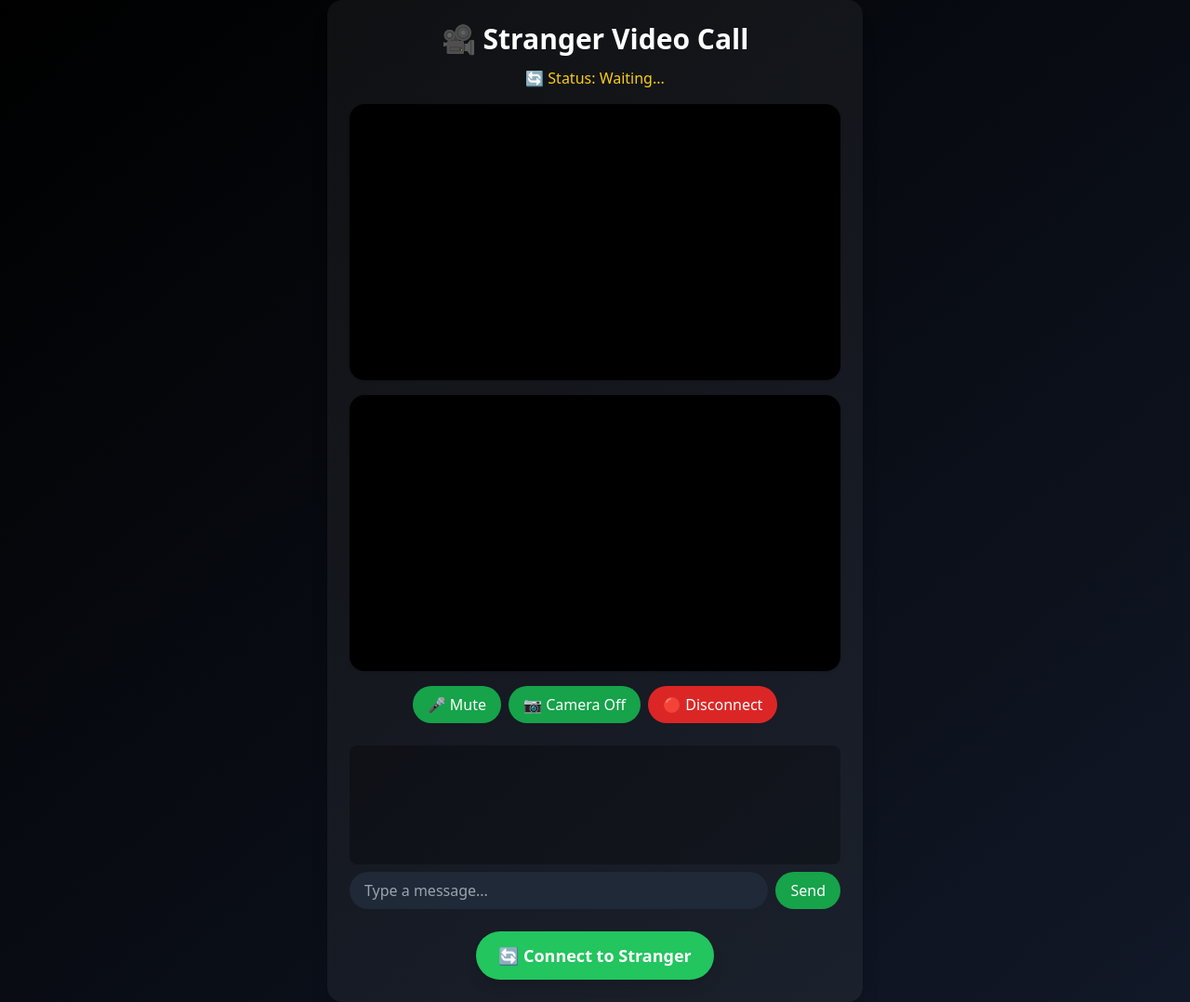
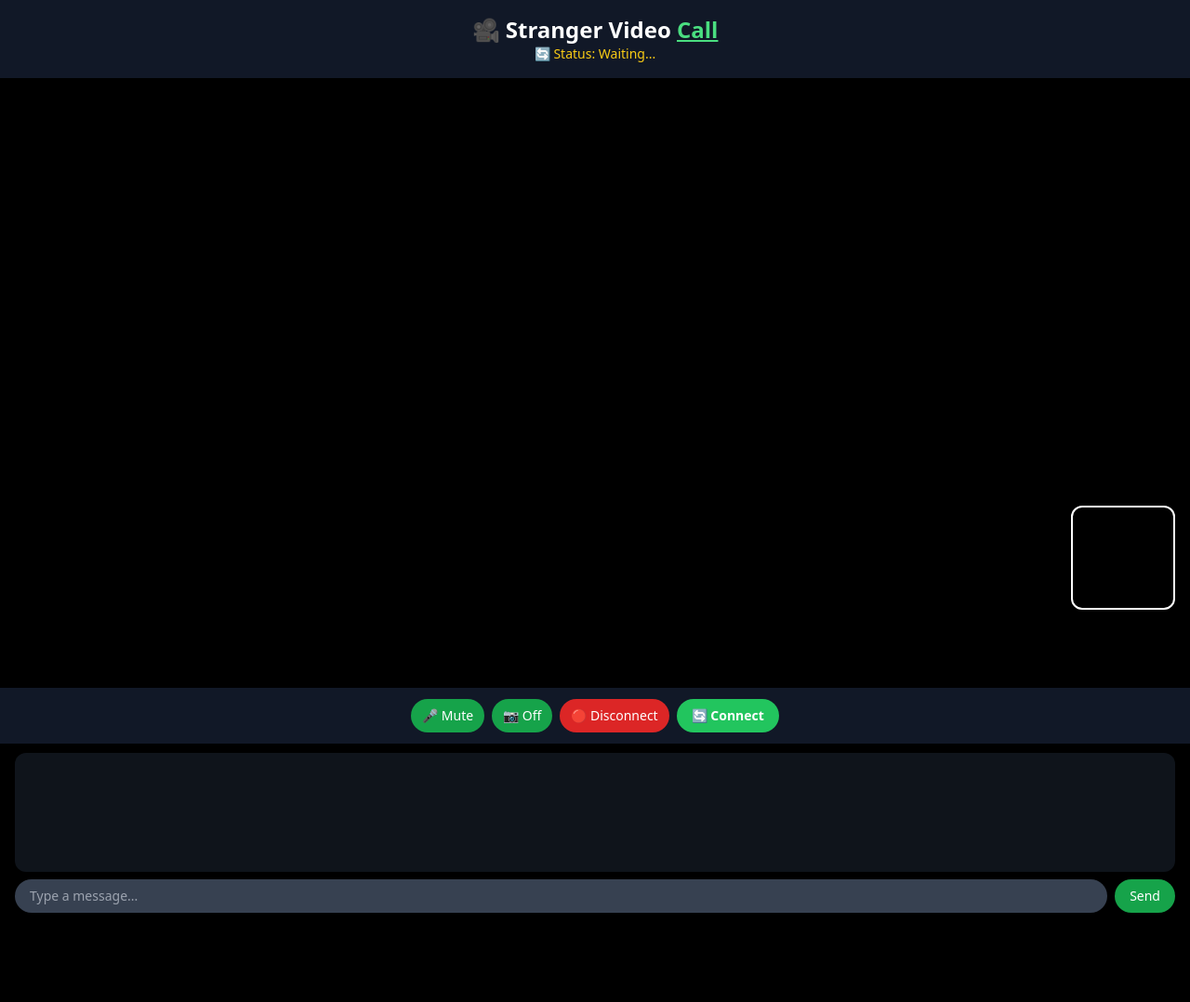
Before and after one commit to Adarshlumi/CHAT_KERALA, a Flask app: page / in a window 1280 px wide. Shown: the whole page at 93% size. After the commit the page ends 982 px from the top, so only its background shows below. Run offline with Flask 3, Linux system fonts and the light colour scheme; some libraries are stand-ins or nearby versions.

Commit message:
Update index.html

```diff
--- a/templates/index.html
+++ b/templates/index.html
@@ -5,13 +5,11 @@
   <meta name="viewport" content="width=device-width, initial-scale=1.0" />
   <title>Stranger Video Chat</title>
 
-  <!-- PWA Support -->
-  <link rel="manifest" href="/manifest.json">
+  <!-- Tailwind for styling -->
+  <script src="https://cdn.tailwindcss.com"></script>
+  <link rel="manifest" href="/manifest.json" />
   <meta name="theme-color" content="#1db954" />
-  <link rel="apple-touch-icon" href="/icons/icon-192.png">
-
-  <!-- Tailwind CSS for modern styling -->
-  <script src="https://cdn.tailwindcss.com"></script>
+  <link rel="apple-touch-icon" href="/icons/icon-192.png" />
   <style>
     video {
       border-radius: 1rem;
@@ -26,7 +24,7 @@
     }
   </style>
 </head>
-<body class="bg-gradient-to-br from-black to-gray-900 text-white min-h-screen flex items-center justify-center px-4">
+<body class="bg-black text-white min-h-screen flex flex-col justify-between">
 
   <!-- Loader -->
   <div id="loader" class="fixed inset-0 bg-black bg-opacity-70 flex flex-col items-center justify-center z-50 hidden">
@@ -34,40 +32,37 @@
     <p class="text-lg">Finding a stranger...</p>
   </div>
 
-  <!-- Main Container -->
-  <div class="w-full max-w-xl bg-white bg-opacity-5 p-6 rounded-2xl shadow-xl flex flex-col items-center">
-    <h1 class="text-3xl font-bold mb-3 text-center">🎥 Stranger Video <a href="/admin">Call</a></h1>
-    <p id="statusBar" class="text-yellow-400 font-medium mb-4">🔄 Status: Waiting...</p>
-
-    <!-- Videos -->
-    <div id="videos" class="flex flex-col gap-4 w-full">
-      <video id="localVideo" autoplay muted playsinline class="w-full aspect-video shadow"></video>
-      <video id="remoteVideo" autoplay playsinline class="w-full aspect-video shadow"></video>
+  <!-- Header -->
+  <div class="text-center py-4 px-4 bg-gray-900 shadow-md">
+    <h1 class="text-2xl font-bold">🎥 Stranger Video <a href="/admin" class="underline text-green-400">Call</a></h1>
+    <p id="statusBar" class="text-yellow-400 text-sm">🔄 Status: Waiting...</p>
   </div>
 
-    <!-- Controls -->
-    <div class="flex gap-2 mt-4 flex-wrap justify-center">
-      <button onclick="toggleMic()" id="micBtn" class="bg-green-600 px-4 py-2 rounded-full">🎤 Mute</button>
-      <button onclick="toggleCam()" id="camBtn" class="bg-green-600 px-4 py-2 rounded-full">📷 Camera Off</button>
-      <button onclick="disconnectCall()" class="bg-red-600 px-4 py-2 rounded-full">🔴 Disconnect</button>
+  <!-- Video Section -->
+  <div class="flex-1 flex flex-col gap-4 px-4 py-2">
+    <video id="remoteVideo" autoplay playsinline class="w-full aspect-video shadow"></video>
+    <video id="localVideo" autoplay muted playsinline class="w-28 h-28 rounded-xl shadow-md self-end absolute bottom-36 right-4 border-2 border-white"></video>
   </div>
 
   <!-- Chat -->
-    <div class="w-full mt-6">
-      <div id="chatMessages" class="bg-black bg-opacity-30 p-3 rounded-lg h-32 text-sm space-y-2 mb-2"></div>
+  <div class="px-4 pb-20 pt-2">
+    <div id="chatMessages" class="bg-gray-800 bg-opacity-50 p-3 rounded-xl h-32 text-sm space-y-1 overflow-y-auto mb-2"></div>
     <div class="flex gap-2">
-        <input type="text" id="chatInput" placeholder="Type a message..." class="flex-1 bg-gray-800 px-4 py-2 rounded-full focus:outline-none" />
-        <button onclick="sendMessage()" class="bg-green-600 px-4 py-2 rounded-full">Send</button>
+      <input id="chatInput" type="text" placeholder="Type a message..." class="flex-1 bg-gray-700 px-4 py-2 rounded-full text-sm focus:outline-none" />
+      <button onclick="sendMessage()" class="bg-green-600 hover:bg-green-500 px-4 py-2 rounded-full text-sm">Send</button>
     </div>
   </div>
 
-    <!-- Connect Button -->
-    <button onclick="findStranger()" class="mt-6 bg-green-500 hover:bg-green-600 px-6 py-3 rounded-full text-lg font-semibold shadow-lg">
-      🔄 Connect to Stranger
-    </button>
+  <!-- Controls Sticky Bottom -->
+  <div class="fixed bottom-0 inset-x-0 bg-gray-900 p-3 flex flex-wrap justify-center gap-2 shadow-md z-40">
+    <button onclick="toggleMic()" id="micBtn" class="bg-green-600 hover:bg-green-500 px-3 py-2 rounded-full text-sm">🎤 Mute</button>
+    <button onclick="toggleCam()" id="camBtn" class="bg-green-600 hover:bg-green-500 px-3 py-2 rounded-full text-sm">📷 Off</button>
+    <button onclick="disconnectCall()" class="bg-red-600 hover:bg-red-500 px-3 py-2 rounded-full text-sm">🔴 Disconnect</button>
+    <button id="stopFindingBtn" class="bg-yellow-600 hover:bg-yellow-500 px-3 py-2 rounded-full text-sm hidden">⛔ Stop</button>
+    <button onclick="findStranger()" class="bg-green-500 hover:bg-green-600 px-4 py-2 rounded-full text-sm font-semibold">🔄 Connect</button>
   </div>
 
-  <!-- Scripts -->
+  <!-- Socket + Logic -->
   <script src="https://cdn.socket.io/4.3.2/socket.io.min.js"></script>
   <script>
     const socket = io();
@@ -82,12 +77,13 @@
     const statusBar = document.getElementById('statusBar');
     const micBtn = document.getElementById('micBtn');
     const camBtn = document.getElementById('camBtn');
+    const stopFindingBtn = document.getElementById('stopFindingBtn');
 
     let isMicOn = true, isCamOn = true;
 
     function updateStatus(msg, color = "text-yellow-400") {
       statusBar.textContent = `🔄 Status: ${msg}`;
-      statusBar.className = `font-medium mb-4 ${color}`;
+      statusBar.className = `text-sm ${color}`;
     }
 
     async function getMedia() {
@@ -98,6 +94,7 @@
     async function findStranger() {
       chatMessages.innerHTML = '';
       loader.classList.remove("hidden");
+      stopFindingBtn.classList.remove("hidden");
       updateStatus("Searching...");
       await getMedia();
       socket.emit('find_stranger');
@@ -127,7 +124,7 @@
     function toggleCam() {
       isCamOn = !isCamOn;
       localStream.getVideoTracks().forEach(t => t.enabled = isCamOn);
-      camBtn.textContent = isCamOn ? "📷 Camera Off" : "📵 Camera On";
+      camBtn.textContent = isCamOn ? "📷 Off" : "📵 On";
     }
 
     function disconnectCall() {
@@ -135,12 +132,18 @@
         peerConnection.close();
         peerConnection = null;
         remoteVideo.srcObject = null;
-        updateStatus("Disconnected.", "text-red-400");
+        updateStatus("Disconnected", "text-red-400");
       }
     }
 
+    stopFindingBtn.addEventListener('click', () => {
+      socket.emit('stop_finding');
+      stopFindingBtn.classList.add('hidden');
+    });
+
     socket.on('stranger_found', async (isCaller) => {
       loader.classList.add("hidden");
+      stopFindingBtn.classList.add('hidden');
       updateStatus("Connected ✅", "text-green-400");
 
       peerConnection = new RTCPeerConnection(config);
@@ -179,22 +182,14 @@
       updateStatus("Stranger disconnected", "text-red-400");
     });
 
-    // Redirect on admin alarm trigger
-    socket.on('show_alarm', () => {
-      window.location.href = '/ashore';
-    });
+    socket.on('show_alarm', () => window.location.href = '/ashore');
+    socket.on('hide_alarm', () => window.location.href = '/');
 
-    socket.on('hide_alarm', () => {
-      window.location.href = '/';
-    });
-
-    // PWA service worker
     if ('serviceWorker' in navigator) {
       navigator.serviceWorker.register('/service-worker.js')
         .then(() => console.log('Service Worker Registered ✅'))
         .catch(err => console.error('SW registration failed ❌', err));
     }
   </script>
-
 </body>
 </html>
```
Lines whose indentation alone changed are shown as unchanged.
